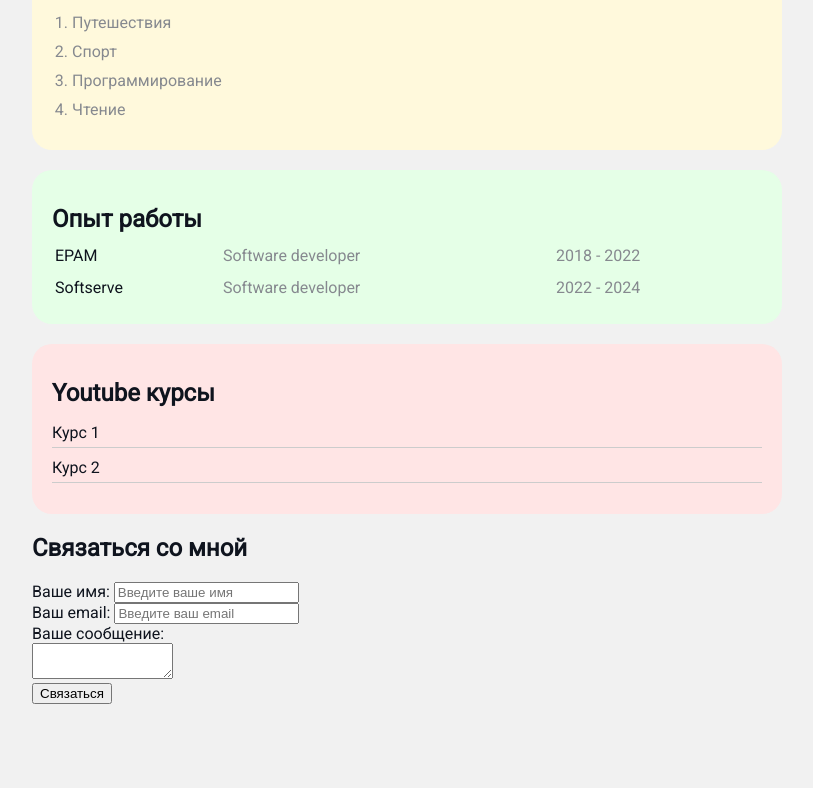
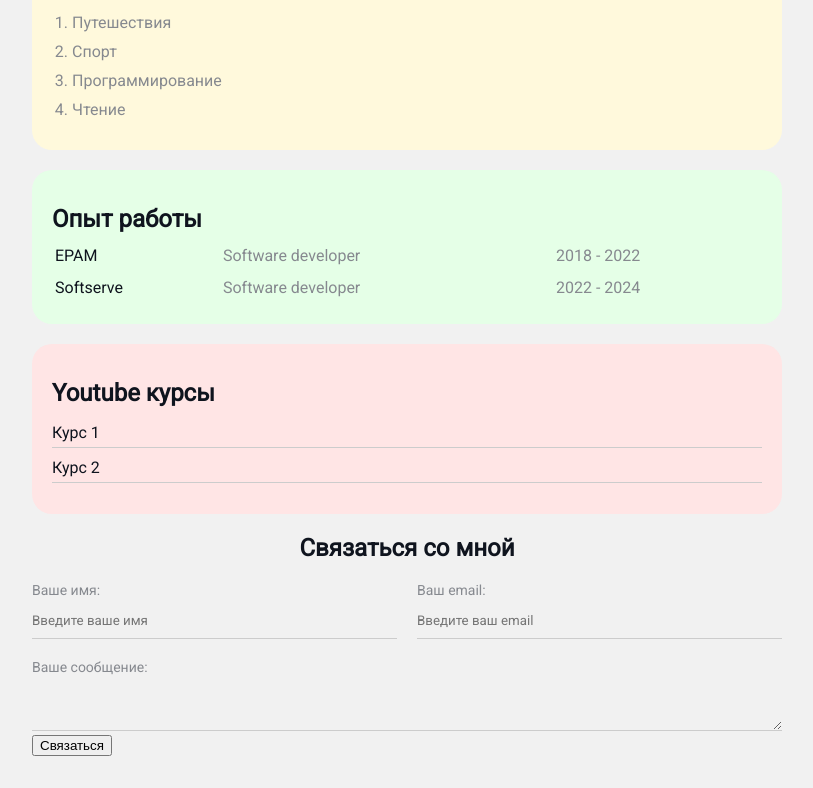
Before and after one commit to denysvysotskyi/CV, a website built with webpack: page index.html in a window 1280 px wide. Shown: the part 537-1325 px from the top of the page, without its empty margins (233-1046 px from the left). Before the commit the page ends 1249 px from the top, so only its background shows below. Built offline with nearby package versions, Linux system fonts and the light colour scheme.

Commit message:
Modify form

```diff
--- a/css/style.css
+++ b/css/style.css
@@ -96,3 +96,42 @@ a:hover {
   padding-bottom: 5px;
   border-bottom: 1px solid #ccc;
 }
+
+.contact h2 {
+  text-align: center;
+}
+
+.form-group label {
+  display: block;
+  font-size: 14px;
+  color: #86898f;
+}
+
+.form-group input, .form-group textarea {
+  width: 100%;
+  box-sizing: border-box;
+  border: none;
+  border-bottom: 1px solid #ccc;
+  color: #000;
+  padding: 15px 0 10px;
+  outline: none;
+  font-family: inherit;
+  background: transparent;
+}
+
+.input {
+  margin-bottom: 300px;
+}
+
+.row {
+  display: flex;
+  margin-bottom: 20px;
+}
+
+.row > .form-group {
+  width: 50%;
+}
+
+.row > .form-group:first-child {
+  margin-right: 20px;
+}
--- a/index.html
+++ b/index.html
@@ -67,38 +67,42 @@
       <div class="contact">
         <h2> Связаться со мной </h2>
         <form action="/">
+
+          <div class="row">
+            <div class="form-group">
               <label for="name">
                 Ваше имя:
               </label>
               <input type="text"
                      id="name"
                      placeholder="Введите ваше имя" />
+            </div>
 
-          <br />
-
+            <div class="form-group">
               <label for="email">
                 Ваш email:
               </label>
               <input type="email"
                      id="email"
                      placeholder="Введите ваш email" />
-          <br />
+            </div>
+          </div>
 
+          <div class="form-group">
             <label for="text">
               Ваше сообщение:
             </label>
-
-          <br />
-
             <textarea id="text"
                       rows="2"
                       cols="15">
             </textarea>
+          </div>
 
-          <br />
-
+          <div class="input">
             <input type="submit"
                    value="Связаться" />
+          </div>
+
         </form>
       </div>
 
```
Lines whose indentation alone changed are shown as unchanged.
